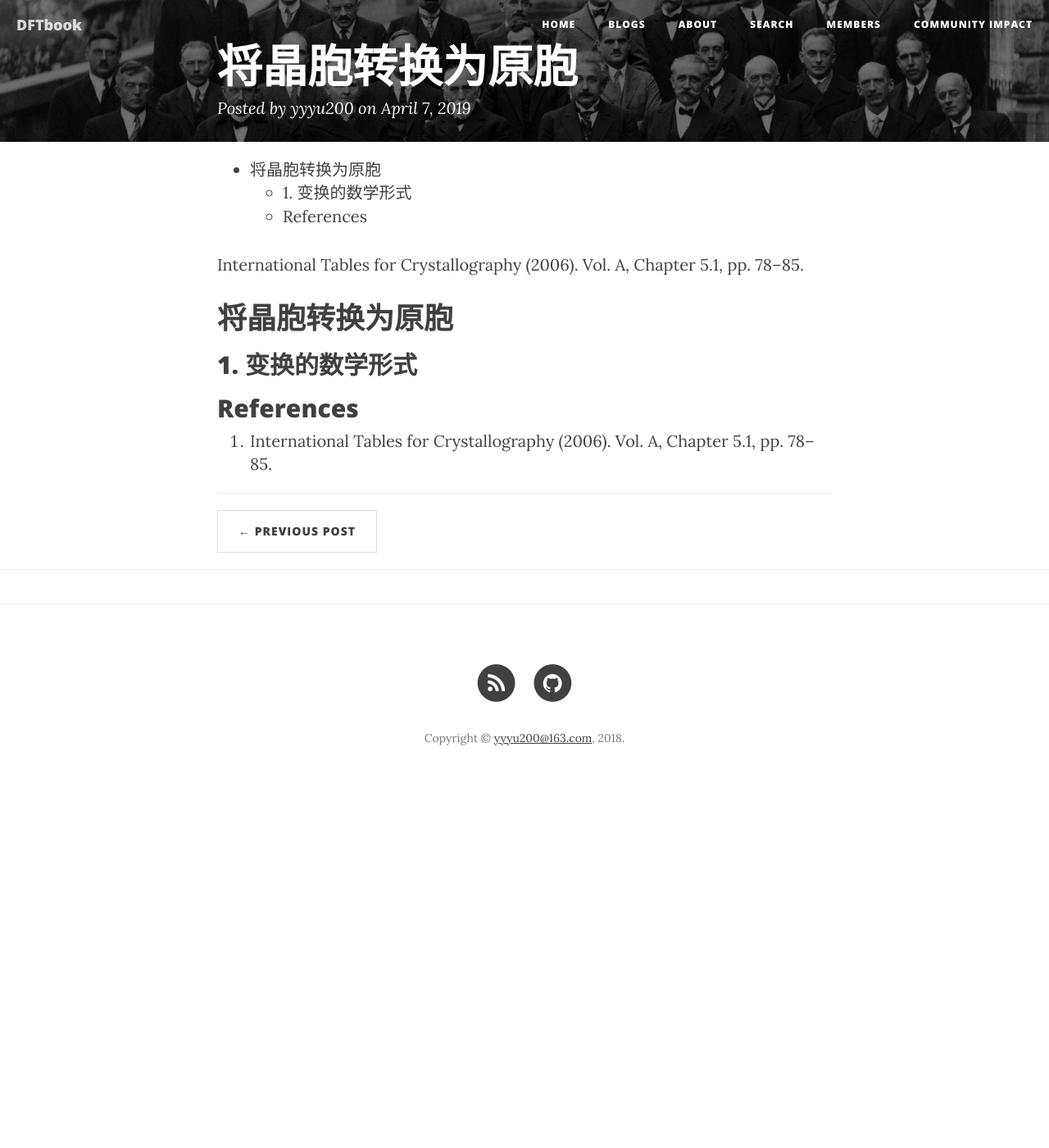
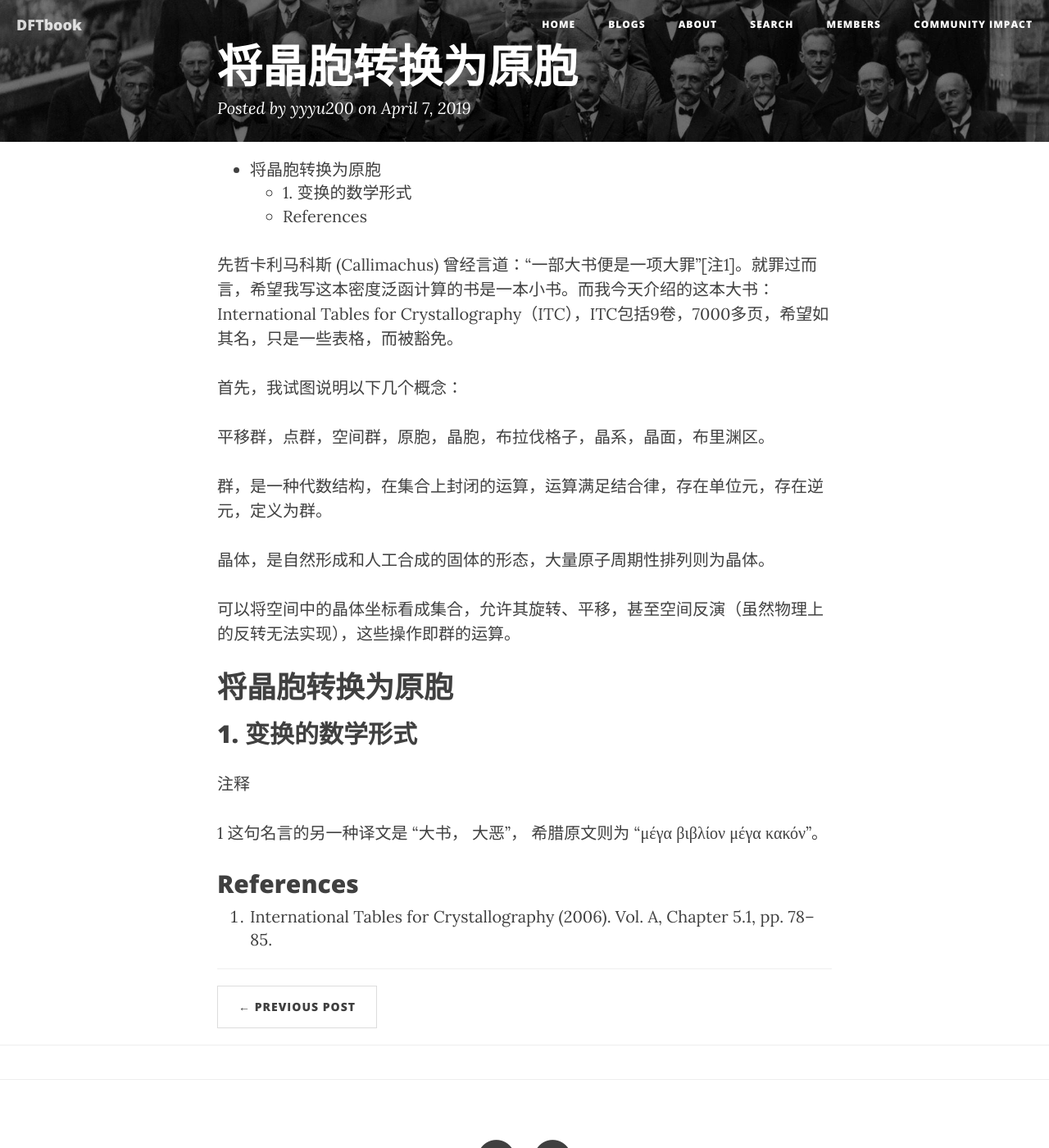
Before and after one commit to yyyu200/DFTbook, a Jekyll site: the page built from _posts/2019-04-07-TransCell.md, in a window 1280 px wide and 1400 px high. Shown: the whole window at 82% size. Built offline with Jekyll 4.4.1, drawn with Linux system fonts in a browser that asks for light colours; nearby versions of some CDN libraries; comment, search, counter and statistics services are not loaded.

Commit message:
modify at20190410-10:05:04-aliyun

```diff
--- a/_posts/2019-04-07-TransCell.md
+++ b/_posts/2019-04-07-TransCell.md
@@ -18,12 +18,26 @@ trans: cube
 * TOC
 {:toc}
 
-International Tables for Crystallography (2006). Vol. A, Chapter 5.1, pp. 78–85.
+先哲卡利马科斯 (Callimachus) 曾经言道：“一部大书便是一项大罪”[注1]。就罪过而言，希望我写这本密度泛函计算的书是一本小书。而我今天介绍的这本大书：International Tables for Crystallography（ITC），ITC包括9卷，7000多页，希望如其名，只是一些表格，而被豁免。
+
+首先，我试图说明以下几个概念：
+
+平移群，点群，空间群，原胞，晶胞，布拉伐格子，晶系，晶面，布里渊区。
+
+群，是一种代数结构，在集合上封闭的运算，运算满足结合律，存在单位元，存在逆元，定义为群。
+
+晶体，是自然形成和人工合成的固体的形态，大量原子周期性排列则为晶体。
+
+可以将空间中的晶体坐标看成集合，允许其旋转、平移，甚至空间反演（虽然物理上的反转无法实现），这些操作即群的运算。
+
 
 # 将晶胞转换为原胞
 
 ## 1. 变换的数学形式
 
+注释
+
+1 这句名言的另一种译文是 “大书， 大恶”， 希腊原文则为 “μέγα βιβλίον μέγα κακόν”。
 
 
 ## References
```
